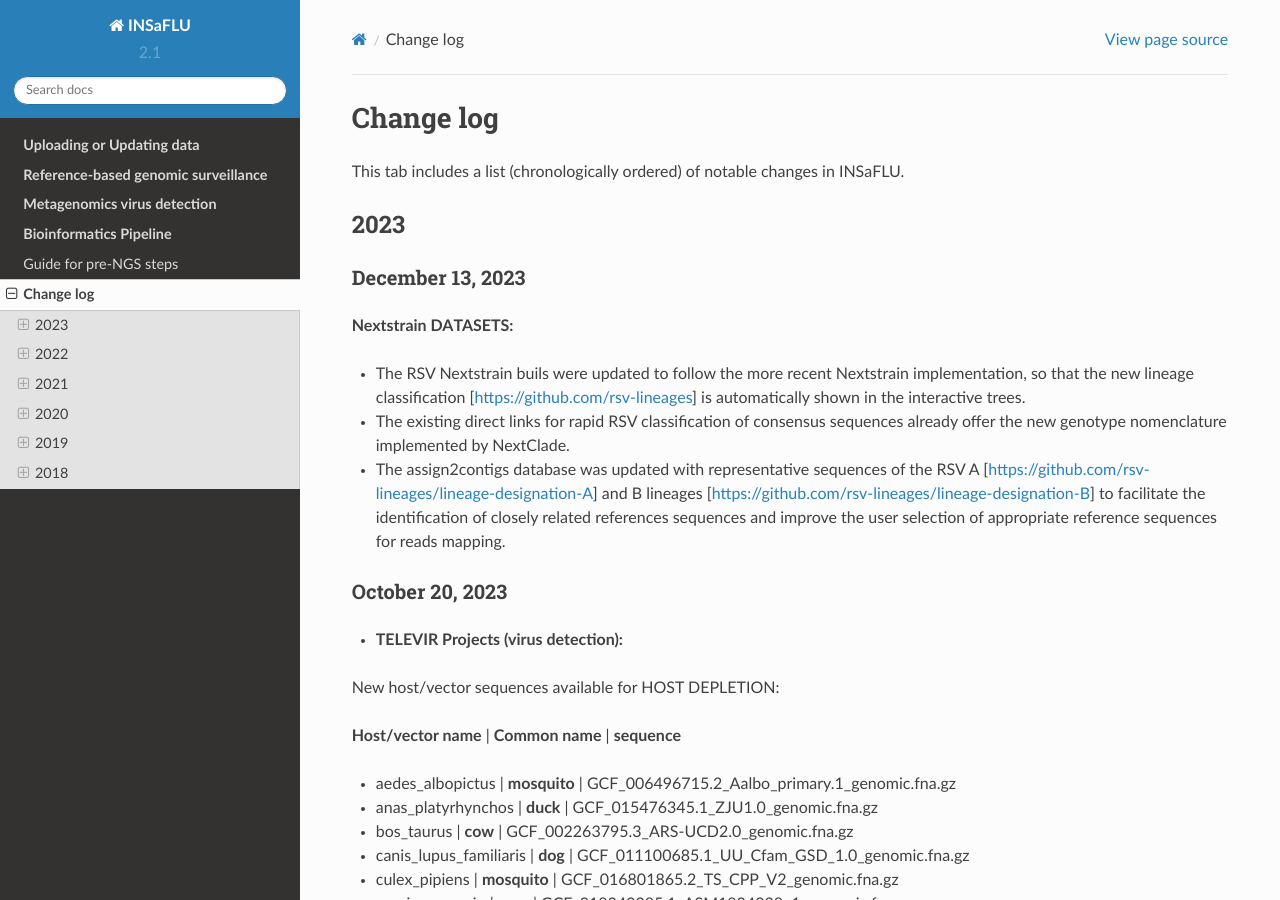
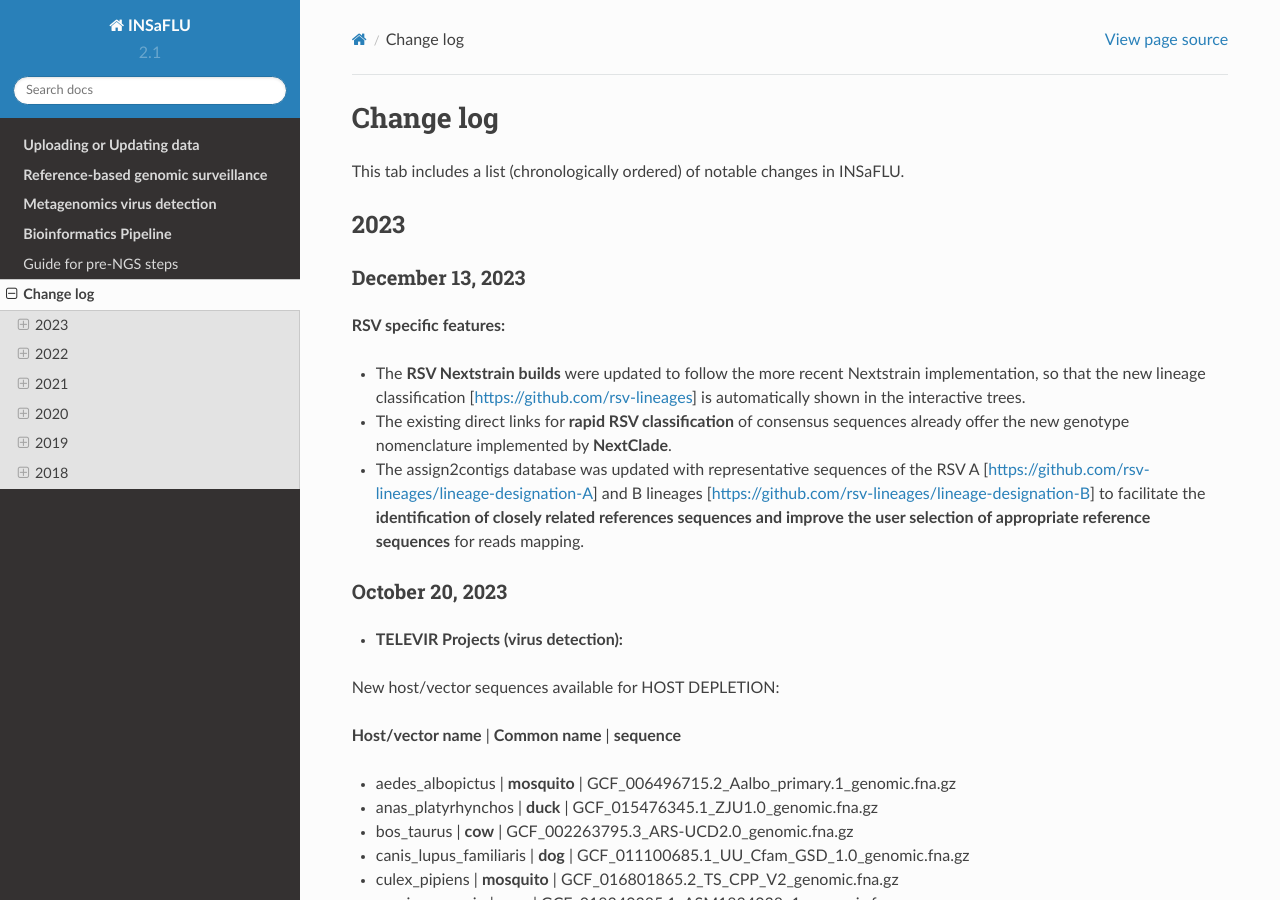
Before and after one commit to INSaFLU/insaflu_docs, a Sphinx documentation site: the page built from docs/change_log.rst, in a window 1280 px wide and 900 px high. Built offline with Sphinx 7.4.7 and the Read the Docs theme 2.0.0, drawn with Linux system fonts in a browser that asks for light colours; formulas are drawn with MathJax 3.

Commit message:
Update RSV

```diff
--- a/docs/change_log.rst
+++ b/docs/change_log.rst
@@ -11,11 +11,11 @@
 December 13, 2023
 ..........................
 
-**Nextstrain DATASETS:**
+**RSV specific features:**
 
-- The RSV Nextstrain buils were updated to follow the more recent Nextstrain implementation, so that the new lineage classification [https://github.com/rsv-lineages] is automatically shown in the interactive trees.
-- The existing direct links for rapid RSV classification of consensus sequences already offer the new genotype nomenclature implemented by NextClade.
-- The assign2contigs database was updated with representative sequences of the RSV A [https://github.com/rsv-lineages/lineage-designation-A] and B lineages [https://github.com/rsv-lineages/lineage-designation-B] to facilitate the identification of closely related references sequences and improve the user selection of appropriate reference sequences for reads mapping.
+- The **RSV Nextstrain builds** were updated to follow the more recent Nextstrain implementation, so that the new lineage classification [https://github.com/rsv-lineages] is automatically shown in the interactive trees.
+- The existing direct links for **rapid RSV classification** of consensus sequences already offer the new genotype nomenclature implemented by **NextClade**.
+- The assign2contigs database was updated with representative sequences of the RSV A [https://github.com/rsv-lineages/lineage-designation-A] and B lineages [https://github.com/rsv-lineages/lineage-designation-B] to facilitate the **identification of closely related references sequences and improve the user selection of appropriate reference sequences** for reads mapping.
 
 
 October 20, 2023
```
